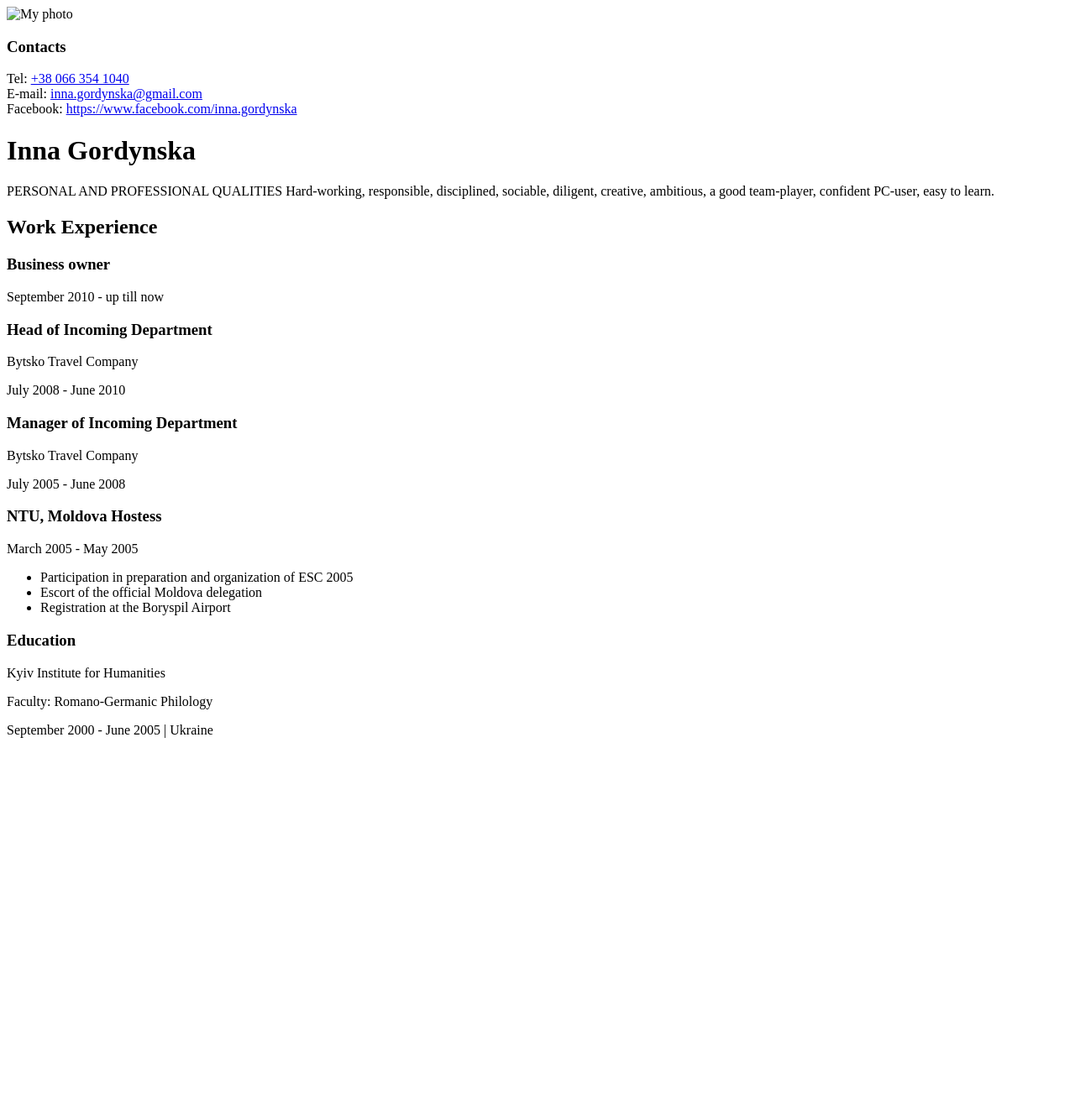
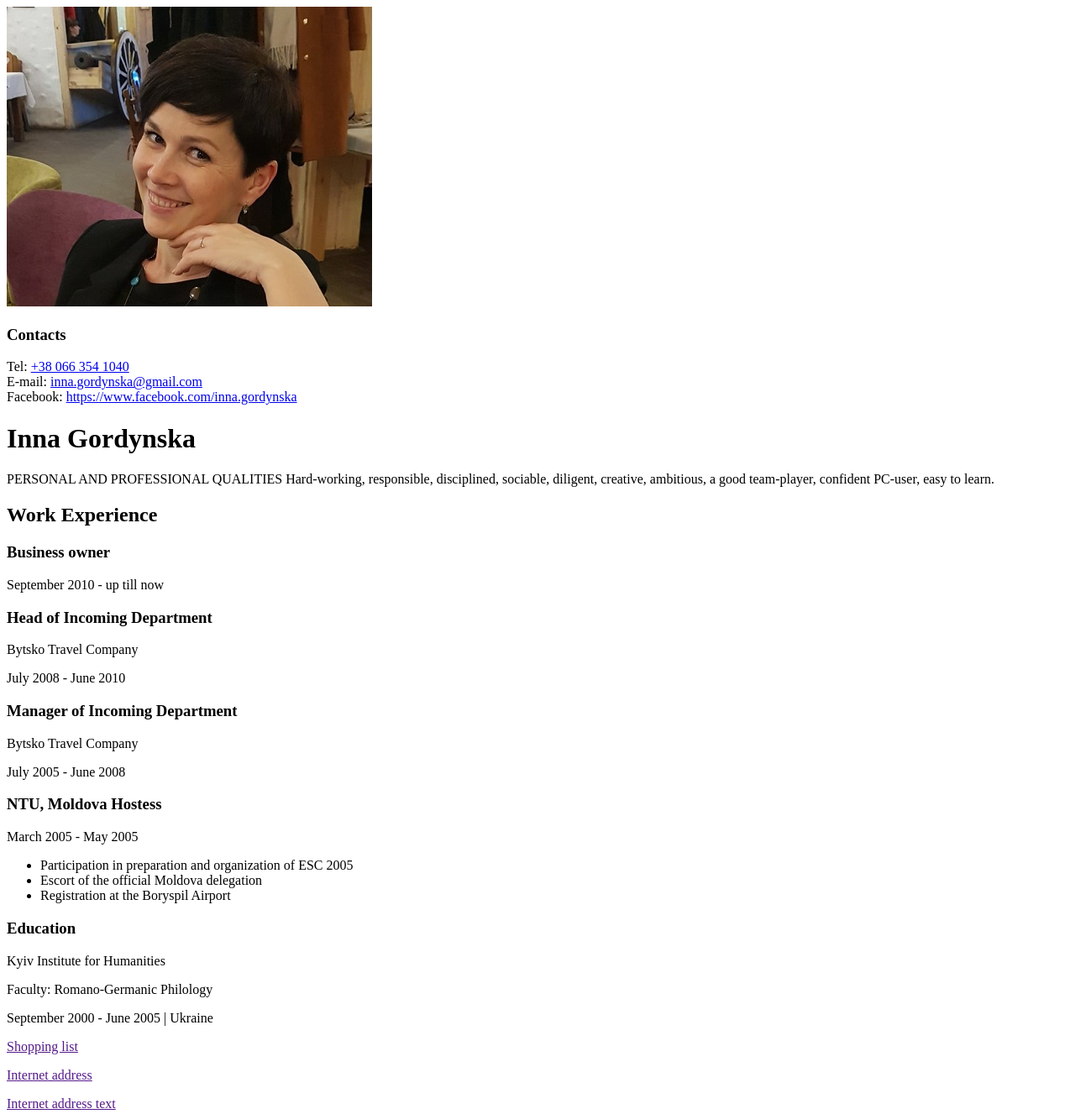
Before and after one commit to innagordynska/My_CV, a plain HTML site: page index.html in a window 1280 px wide. Shown: the whole page at 84% size. Before the commit the page ends 887 px from the top, so only its background shows below. Drawn offline with Linux system fonts and the light colour scheme.

Commit message:
Update index.html

```diff
--- a/index.html
+++ b/index.html
@@ -8,7 +8,7 @@
 <body>
 
     <div>
-        <img src="./img/photo.jpg" alt="My photo">
+        <img src="photo.jpg" alt="My photo">
 
         <h3>Contacts</h3>
         <div>Tel: <a href="tel:380663541040">+38 066 354 1040</a>
@@ -67,6 +67,11 @@
             </div>
         </div>
 
+        <p> <a href="">Shopping list</a> </p>
+        <p> <a href="">Internet address</a></p>
+        <p> <a href="">Internet address text</a></p>
+
+
     </div>
 
 </body>
```
